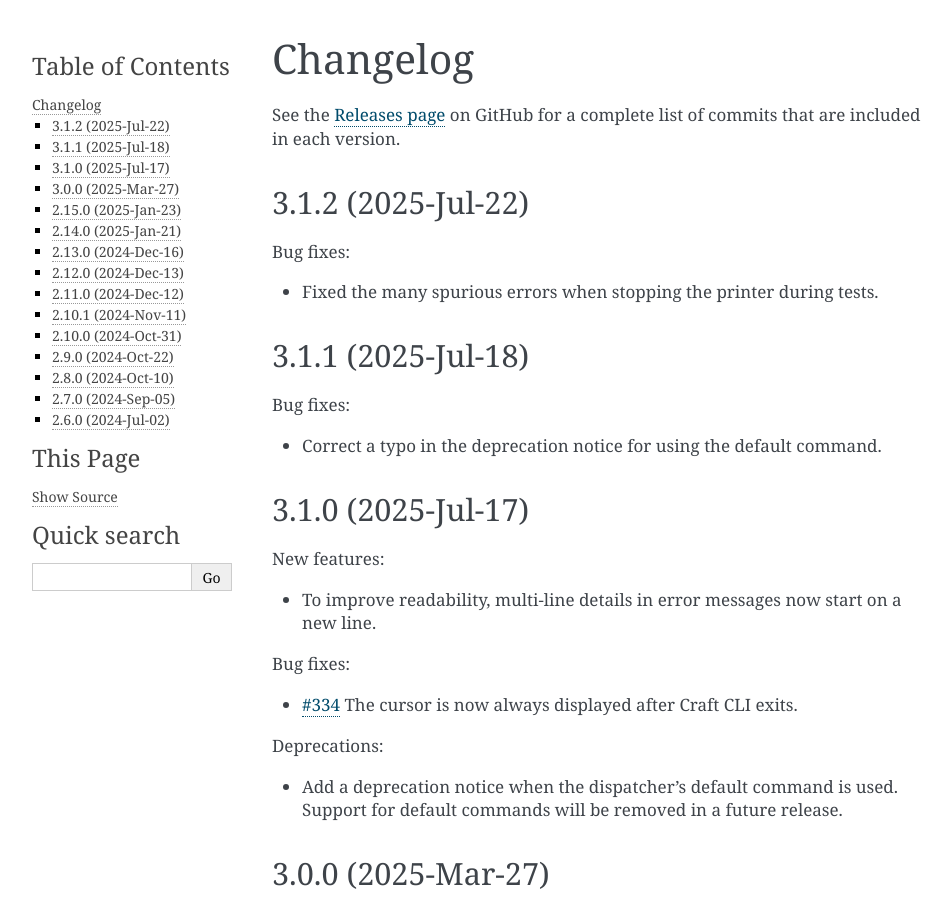
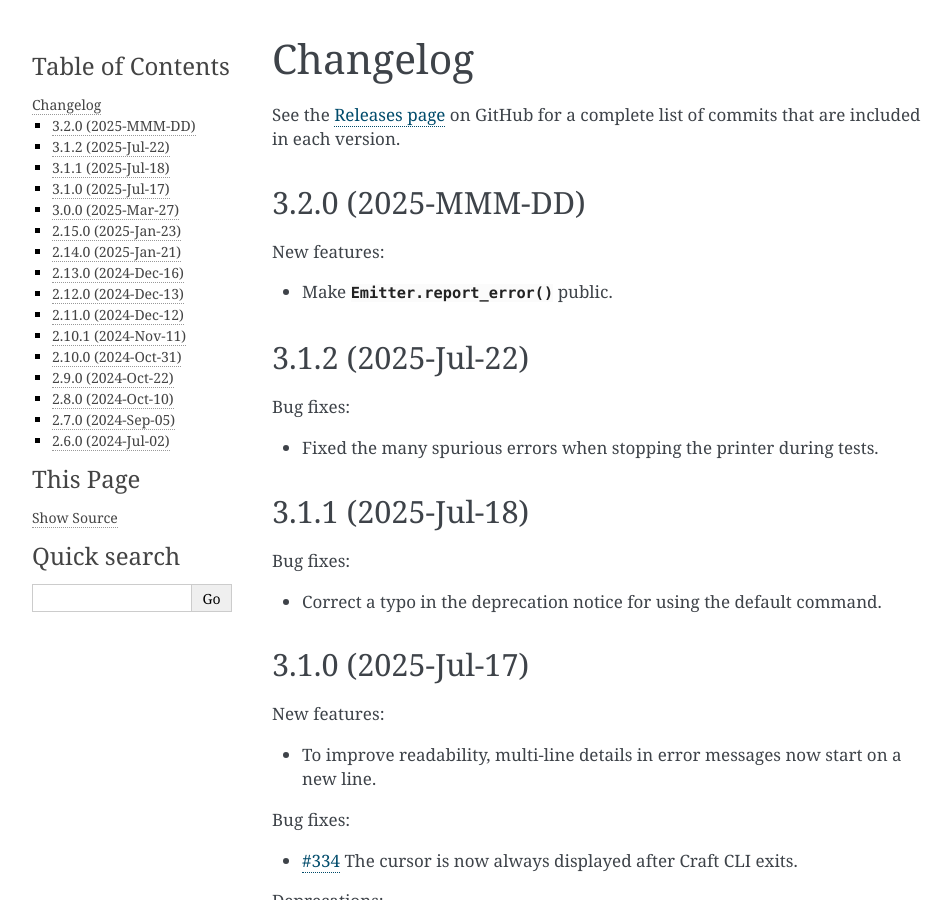
Before and after one commit to canonical/craft-cli, a Sphinx documentation site: the page built from docs/changelog.rst, in a window 1280 px wide and 900 px high. Shown: the whole window, without its empty margins (148-1100 px from the left). Built offline with Sphinx 7.4.7, drawn with Linux system fonts in a browser that asks for light colours; pages that are not in the unit, such as notebooks, are missing from menus.

Commit message:
feat: make report_error public (#381)

```diff
--- a/docs/changelog.rst
+++ b/docs/changelog.rst
@@ -5,6 +5,15 @@ Changelog
 
 See the `Releases page`_ on GitHub for a complete list of commits that are
 included in each version.
+
+.. _release-3.2.0:
+
+3.2.0 (2025-MMM-DD)
+-------------------
+
+New features:
+
+- Make :py:meth:`.Emitter.report_error()` public.
 
 .. _release-3.1.2:
 
```
Also changed, not shown: 2 other files.
